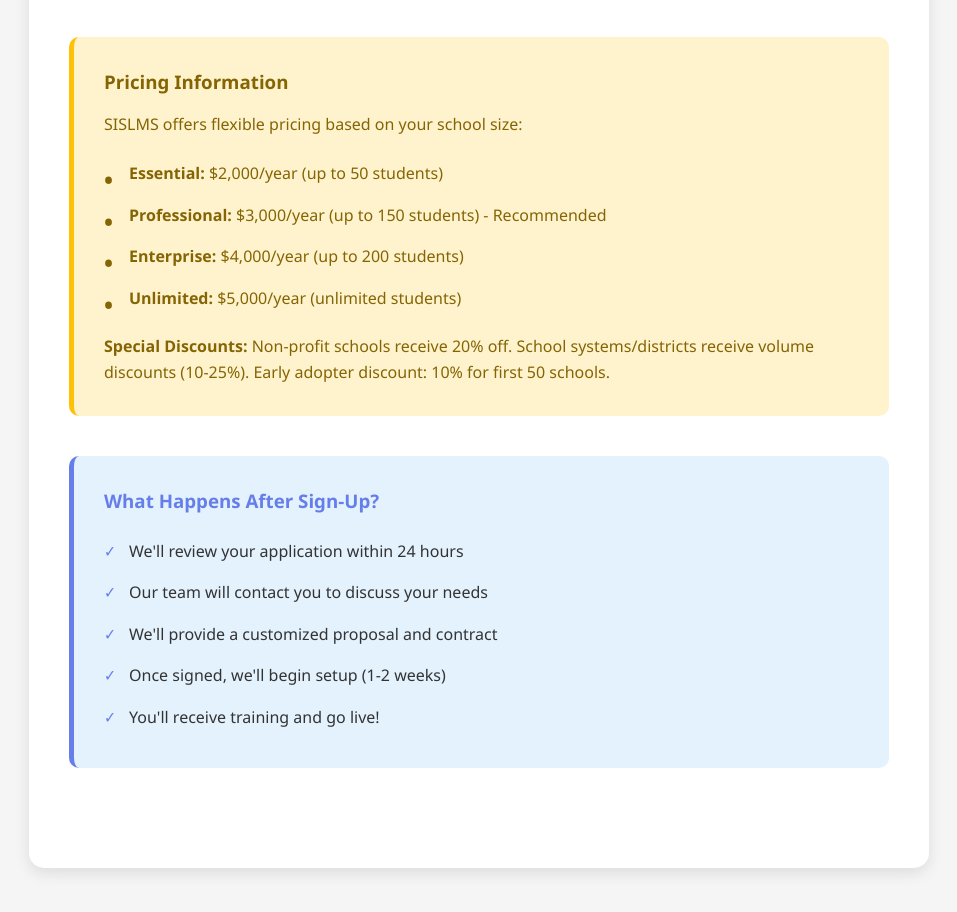
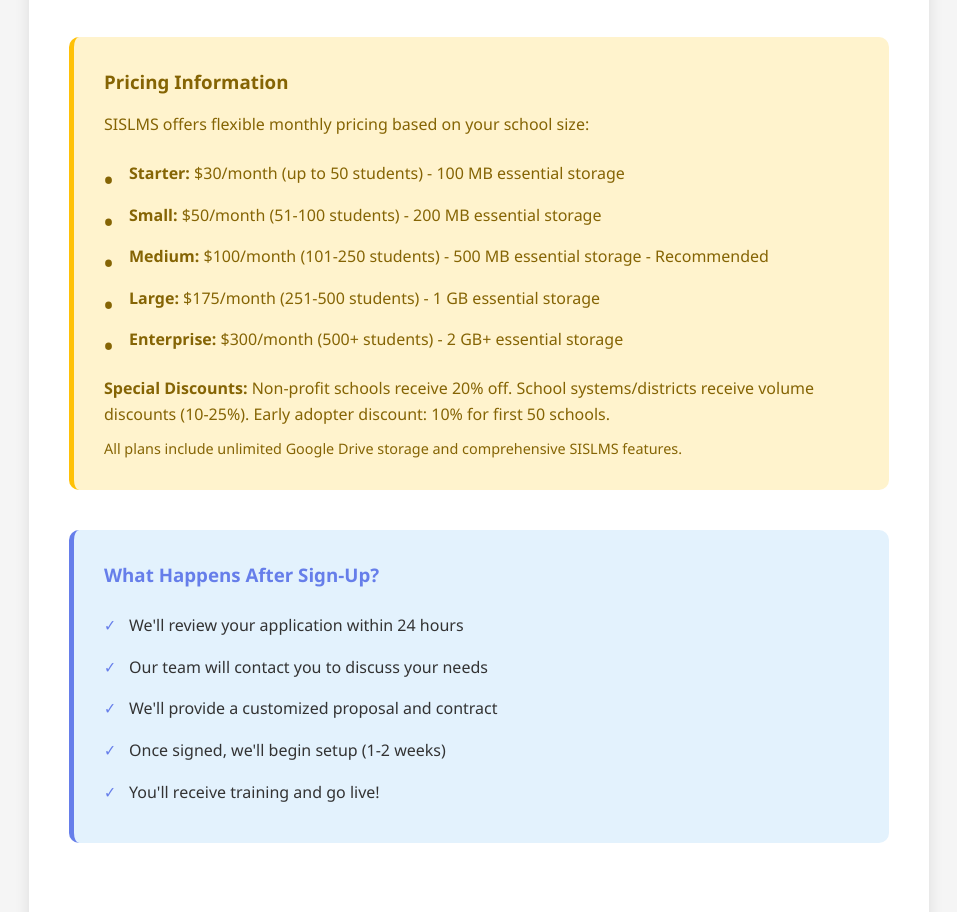
Before and after one commit to drneeraja2025/nasneeraj.com, a plain HTML site: page signup.html in a window 1280 px wide. Shown: the part 1964-2876 px from the top of the page, without its empty margins (161-1118 px from the left). Drawn offline with Linux system fonts and the light colour scheme.

Commit message:
Update signup page pricing to match SISLMS page - replace annual with monthly pricing

```diff
--- a/signup.html
+++ b/signup.html
@@ -393,10 +393,11 @@
                     <label for="subscriptionTier">Subscription Tier <span class="required">*</span></label>
                     <select id="subscriptionTier" name="subscriptionTier" required>
                         <option value="">Select subscription tier</option>
-                        <option value="essential">Essential - $2,000/year (up to 50 students)</option>
-                        <option value="professional">Professional - $3,000/year (up to 150 students) - Recommended</option>
-                        <option value="enterprise">Enterprise - $4,000/year (up to 200 students)</option>
-                        <option value="unlimited">Unlimited - $5,000/year (unlimited students)</option>
+                        <option value="starter">Starter - $30/month (up to 50 students)</option>
+                        <option value="small">Small - $50/month (51-100 students)</option>
+                        <option value="medium">Medium - $100/month (101-250 students) - Recommended</option>
+                        <option value="large">Large - $175/month (251-500 students)</option>
+                        <option value="enterprise">Enterprise - $300/month (500+ students)</option>
                     </select>
                 </div>
             </div>
@@ -454,16 +455,20 @@
         <div class="pricing-info">
             <h3>Pricing Information</h3>
             <p style="color: #856404; margin-bottom: 15px;">
-                SISLMS offers flexible pricing based on your school size:
+                SISLMS offers flexible monthly pricing based on your school size:
             </p>
             <ul>
-                <li><strong>Essential:</strong> $2,000/year (up to 50 students)</li>
-                <li><strong>Professional:</strong> $3,000/year (up to 150 students) - Recommended</li>
-                <li><strong>Enterprise:</strong> $4,000/year (up to 200 students)</li>
-                <li><strong>Unlimited:</strong> $5,000/year (unlimited students)</li>
+                <li><strong>Starter:</strong> $30/month (up to 50 students) - 100 MB essential storage</li>
+                <li><strong>Small:</strong> $50/month (51-100 students) - 200 MB essential storage</li>
+                <li><strong>Medium:</strong> $100/month (101-250 students) - 500 MB essential storage - Recommended</li>
+                <li><strong>Large:</strong> $175/month (251-500 students) - 1 GB essential storage</li>
+                <li><strong>Enterprise:</strong> $300/month (500+ students) - 2 GB+ essential storage</li>
             </ul>
             <p style="color: #856404; margin-top: 15px;">
                 <strong>Special Discounts:</strong> Non-profit schools receive 20% off. School systems/districts receive volume discounts (10-25%). Early adopter discount: 10% for first 50 schools.
+            </p>
+            <p style="color: #856404; margin-top: 10px; font-size: 0.9em;">
+                All plans include unlimited Google Drive storage and comprehensive SISLMS features.
             </p>
         </div>
 
```
